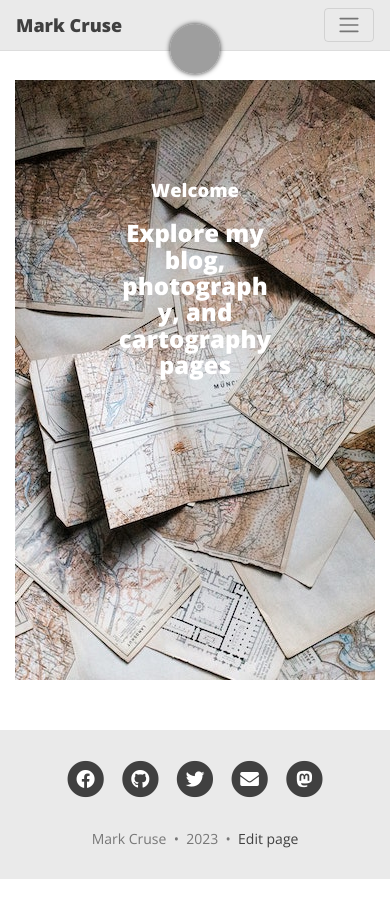
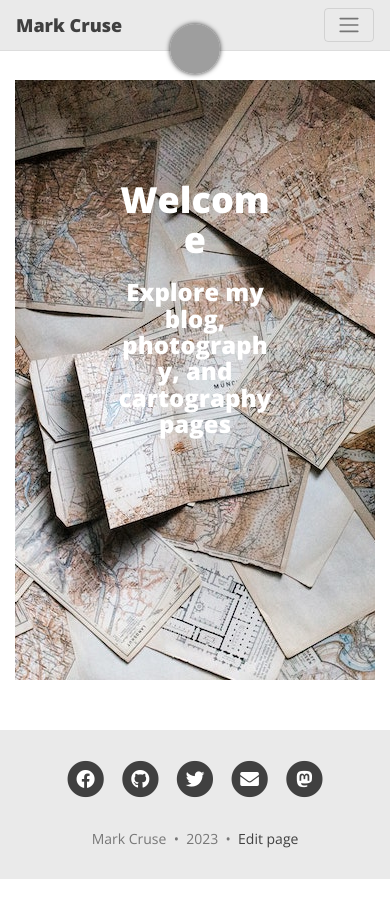
Before and after one commit to MarkCruse/markcruse.github.io, a Jekyll site: the page built from index.md, in a window 390 px wide. Built offline with Jekyll 4.4.1, drawn with Linux system fonts in a browser that asks for light colours; nearby versions of some CDN libraries; comment, search, counter and statistics services are not loaded; grey boxes are pictures that could not be loaded.

Commit message:
updata 404, landing page h1

```diff
--- a/404.html
+++ b/404.html
@@ -1,5 +1,7 @@
 ---
-layout: page
+layout: default
+title: 404 - Page not found
+permalink: /404.html
 ---
 
 <div class="error-page-container">
--- a/assets/css/custom.css
+++ b/assets/css/custom.css
@@ -39,5 +39,15 @@
 
 .landing .landing-content h1 {
   margin-top: 0;
-  font-size: 1.15rem;
 }
+
+/* Media query for smaller screens */
+@media (max-width: 768px) {
+  h1 {
+    font-size: 1.75rem;
+  }
+
+  h3 {
+    font-size: 1.25rem;
+  }
+}
```
